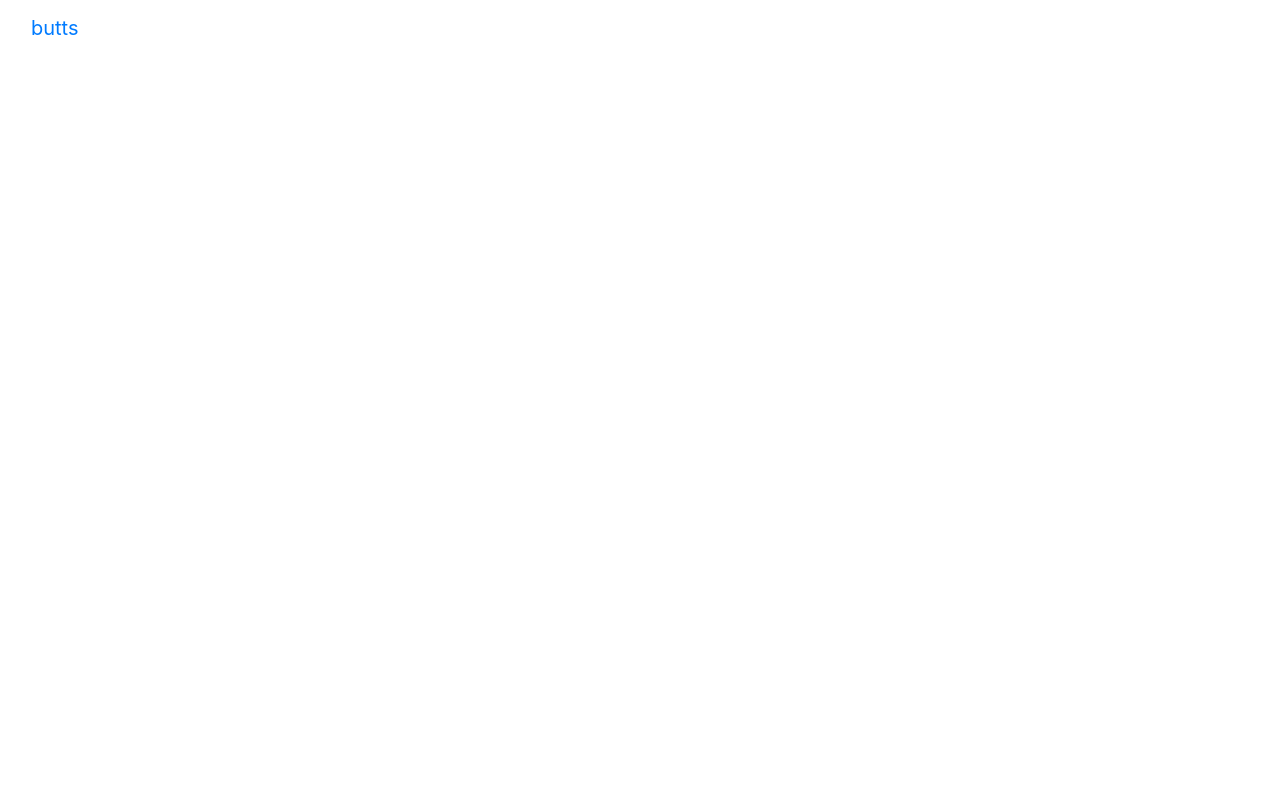
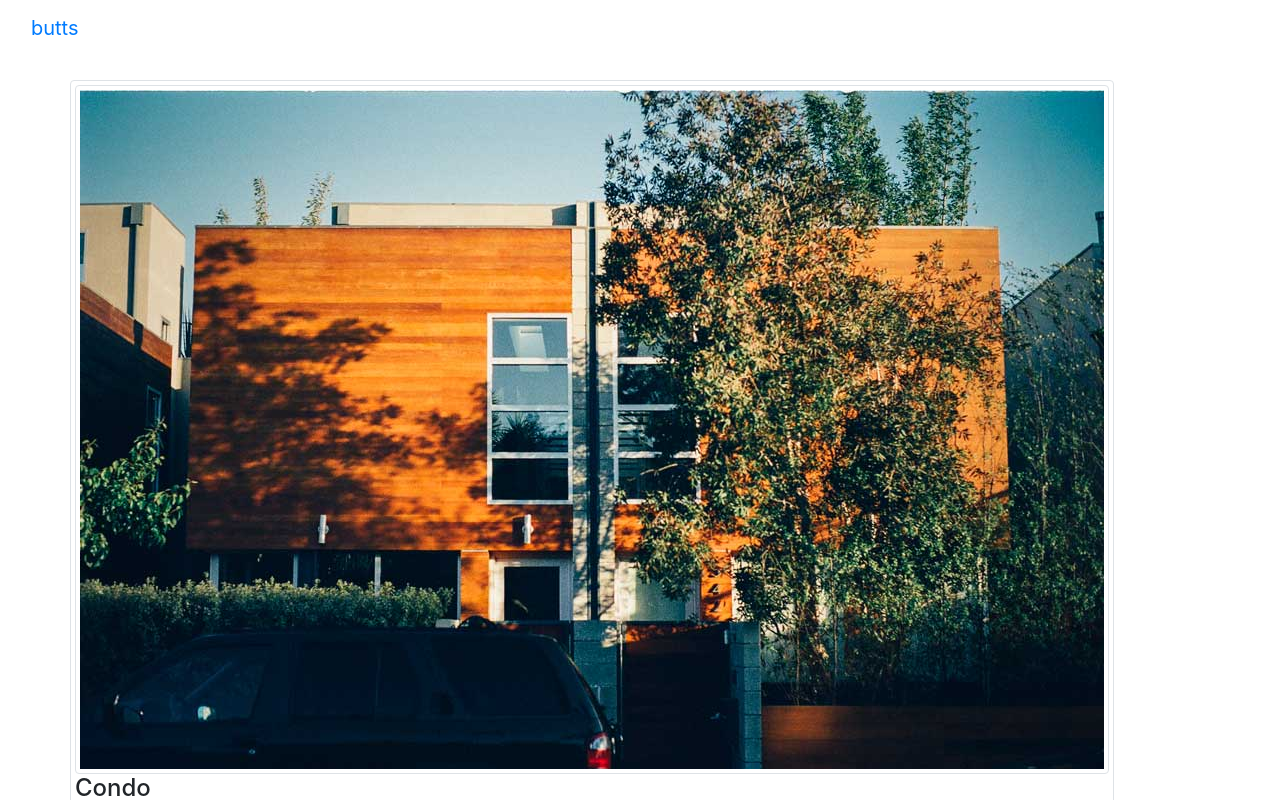
Before and after one commit to TheeSweeney/angular2, an Angular app in the folder newStart/ng2cribs/: page / in a window 1280 px wide. Shown: the top 800 px of the page. Built offline with nearby package versions, Linux system fonts and the light colour scheme; some icons are missing.

Commit message:
cribs reappearing on screen after passing data through to card component;

```diff
--- a/newStart/ng2cribs/src/app/crib-card/crib-card.component.ts
+++ b/newStart/ng2cribs/src/app/crib-card/crib-card.component.ts
@@ -1,4 +1,4 @@
-import { Component, OnInit } from '@angular/core';
+import { Component, OnInit, Input } from '@angular/core';
 
 @Component({
   selector: 'app-crib-card',
@@ -7,6 +7,9 @@ import { Component, OnInit } from '@angular/core';
 })
 export class CribCardComponent implements OnInit {
 
+  @Input('crib') crib: any;//we want to accept binding called crib and assign it to a local property called crib
+  //anything passed into crib property is locally referred to as crib and we can use it in our view
+
   constructor() { }
 
   ngOnInit() {
--- a/newStart/ng2cribs/src/app/crib-listing/crib-listing.component.html
+++ b/newStart/ng2cribs/src/app/crib-listing/crib-listing.component.html
@@ -1,3 +1,4 @@
 <link href="//netdna.bootstrapcdn.com/bootstrap/3.0.0/css/bootstrap-glyphicons.css" rel="stylesheet">
-<div *ngFor="let crib of cribs" class="col-4 mb-2"><!--for each item in cribs array we will have local access to it through 'crib'-->
+<div *ngFor="let crib of cribs" ><!--for each item in cribs array we will have local access to it through 'crib'-->
+  <app-crib-card [crib]="crib" class="col-4 mb-2"></app-crib-card>
 </div>
```
